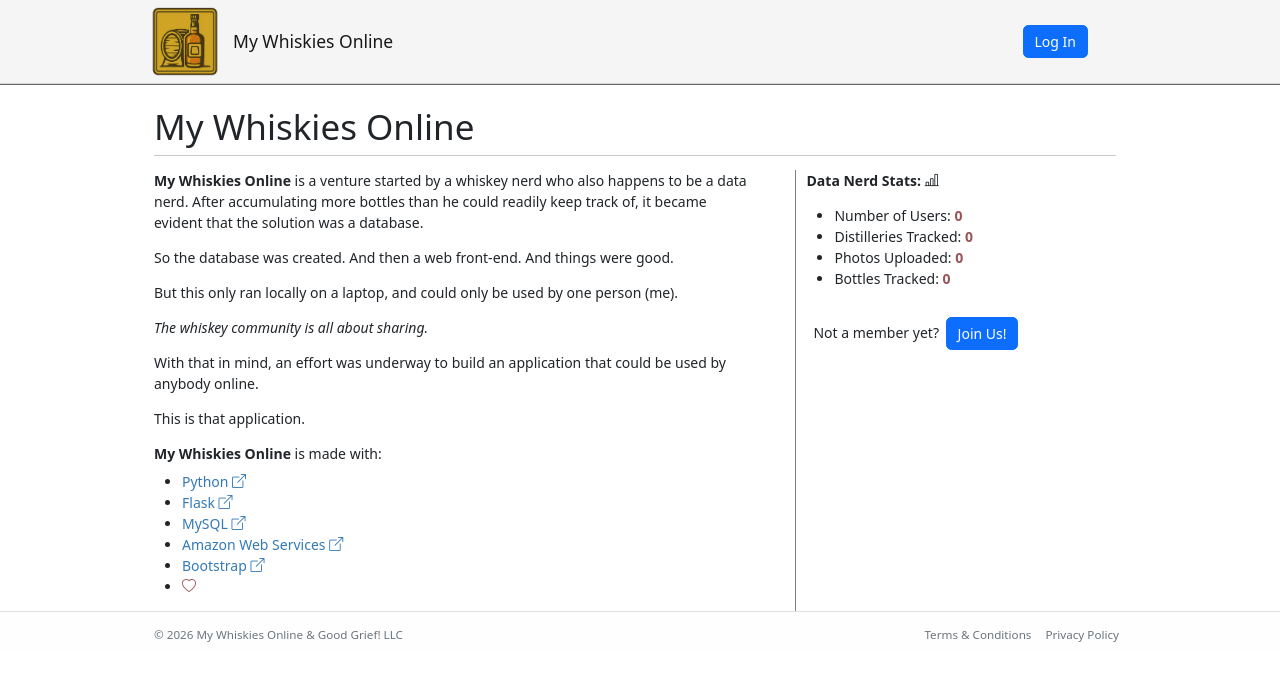
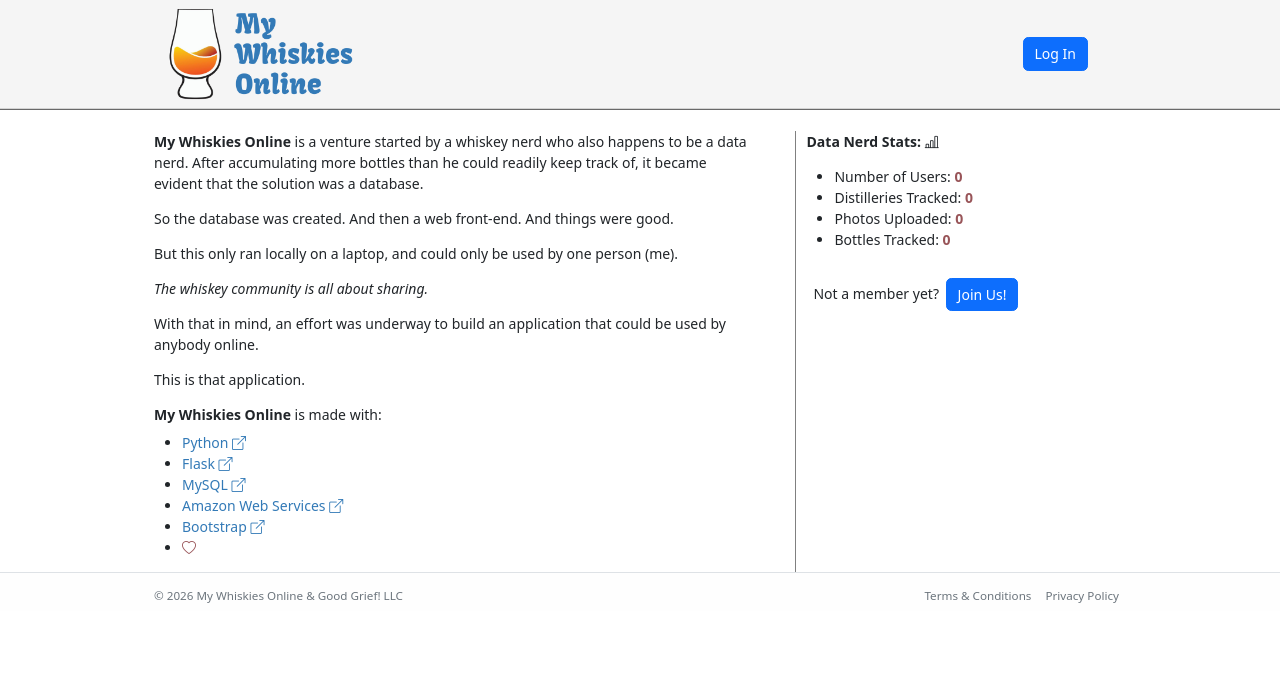
Before and after one commit to charliegriefer/my-whiskies, a Flask app: page / in a window 1280 px wide. Shown: the top 681 px of the page. Run offline with Flask 3, Linux system fonts and the light colour scheme; data that the repository does not hold is empty; parts of the project's set-up code (start-up, migrations or seed data) failed here and were passed over; some libraries are stand-ins or nearby versions.

Commit message:
Update logo and title

```diff
--- a/mywhiskies/blueprints/bottle/views/bottle.py
+++ b/mywhiskies/blueprints/bottle/views/bottle.py
@@ -42,7 +42,7 @@ def bottle(bottle_id: str):
     g.bottle_og_image_url = (
         f"{img_s3_url}/{_bottle.id}_1.png"
         if _bottle.images
-        else url_for("static", filename="my-whiskies_logo.png", _external=True)
+        else url_for("static", filename="logo.png", _external=True)
     )
 
     return render_template(
--- a/mywhiskies/blueprints/core/templates/core/main.html
+++ b/mywhiskies/blueprints/core/templates/core/main.html
@@ -2,15 +2,7 @@
 
 {% block app_content %}
   <main class="flex-shrink-0">
-    <div class="container ps-0">
-
-      <div class="row mt-4">
-        <div class="col">
-          <h1>My Whiskies Online</h1>
-        </div>
-      </div>
-
-      <hr />
+    <div class="container ps-0 mt-4">
 
       <div class="container">
         <div class="row">
--- a/mywhiskies/templates/head.html
+++ b/mywhiskies/templates/head.html
@@ -9,11 +9,13 @@
   {%- endif %}
 
   <!-- favico -->
-  <link href="{{ url_for('static', filename='favicon/favicon.ico') }}" rel="shortcut icon">
+  <link rel="icon" type="image/png" href="{{ url_for('static', filename='favicon/favicon-96x96.png') }}" sizes="96x96" />
+  <link rel="icon" type="image/svg+xml" href="{{ url_for('static', filename='favicon/favicon.svg') }}" />
+  <link rel="shortcut icon" href="{{ url_for('static', filename='favicon/favicon.ico') }}" />
   <link rel="apple-touch-icon" sizes="180x180" href="{{ url_for('static', filename='favicon/apple-touch-icon.png') }}">
-  <link rel="icon" type="image/png" sizes="32x32" href="{{ url_for('static', filename='favicon/favicon-32x32.png') }}">
-  <link rel="icon" type="image/png" sizes="16x16" href="{{ url_for('static', filename='favicon/favicon-16x16.png') }}">
+  <meta name="apple-mobile-web-app-title" content="My Whiskies Online" />
   <link rel="manifest" href="{{ url_for('static', filename='favicon/site.webmanifest') }}">
+
   <!-- Bootstrap CSS -->
   <link href="https://cdn.jsdelivr.net/npm/bootstrap@5.2.3/dist/css/bootstrap.min.css" rel="stylesheet" integrity="sha384-rbsA2VBKQhggwzxH7pPCaAqO46MgnOM80zW1RWuH61DGLwZJEdK2Kadq2F9CUG65" crossorigin="anonymous" />
   <link href="https://cdn.datatables.net/1.13.1/css/dataTables.bootstrap5.min.css" rel="stylesheet" />
--- a/mywhiskies/templates/navbar.html
+++ b/mywhiskies/templates/navbar.html
@@ -1,7 +1,7 @@
 <div class="container-fluid px-0" style="background-color:#F5F5F5; border-bottom:1px solid #696969;">
   <nav class="navbar navbar-expand-lg">
     <div class="container" style="max-width: 1000px;">
-      <img src="{{ url_for('static', filename='my-whiskies_logo.png') }}" style="width:7%;" class="me-3" />
+      <img src="{{ url_for('static', filename='logotext.png') }}" style="width:60%;" class="me-3" />
       {% if current_user.is_authenticated %}
         {% set username = current_user.username %}
       {% else %}
@@ -14,11 +14,6 @@
         {% if distillery %}
           {% set username = distillery.user.username %}
         {% endif %}
-      {% endif %}
-      {% if request.endpoint == "core.main" %}
-        <div class="navbar-brand">My Whiskies Online</div>
-      {% else %}
-          <a class="navbar-brand" href="{{ url_for('core.main') }}">My Whiskies Online</a>
       {% endif %}
       <button class="navbar-toggler" type="button" data-bs-toggle="collapse" data-bs-target="#navbarSupportedContent" aria-controls="navbarSupportedContent" aria-expanded="false" aria-label="Toggle navigation">
         <span class="navbar-toggler-icon"></span>
@@ -63,7 +58,7 @@
             {% if current_user.is_anonymous %}
               {% if request.endpoint != "auth.login" %}
                 <li class="nav-item">
-                  <a href="{{ url_for('auth.login') }}" class="btn btn-primary text-white" role="button" id="nav_login">Log In</a>
+                  <a href="{{ url_for('auth.login') }}" class="btn btn-primary text-white text-nowrap" role="button" id="nav_login">Log In</a>
                 </li>
               {% endif %}
             {% else %}
```
Also changed, not shown: mywhiskies/static/favicon/android-chrome-192x192.png (deleted), mywhiskies/static/favicon/android-chrome-512x512.png (deleted), mywhiskies/static/favicon/apple-touch-icon.png, mywhiskies/static/favicon/favicon-16x16.png (deleted), mywhiskies/static/favicon/favicon-32x32.png (deleted), mywhiskies/static/favicon/favicon-96x96.png (added), mywhiskies/static/favicon/favicon.ico, mywhiskies/static/favicon/favicon.svg (added), mywhiskies/static/favicon/site.webmanifest, mywhiskies/static/favicon/web-app-manifest-192x192.png (added), mywhiskies/static/favicon/web-app-manifest-512x512.png (added), mywhiskies/static/glen.png (added), mywhiskies/static/logo.png (added), mywhiskies/static/logotext.png (added), 2 more files.
